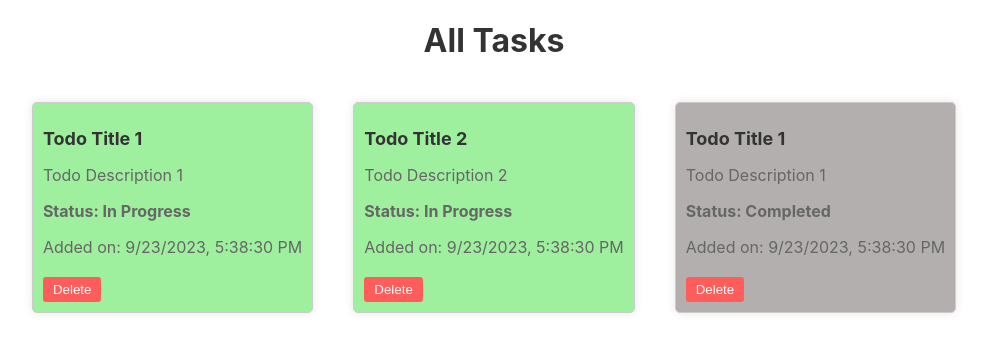
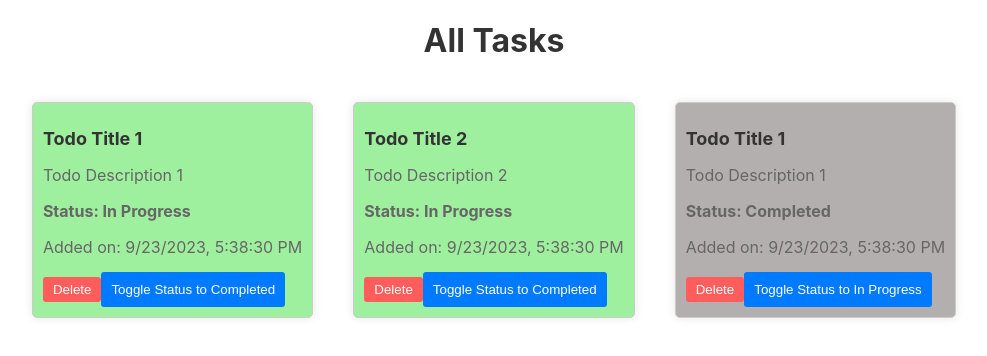
Before and after one commit to ridsashabbir/Listify, a React (Create React App) app in the folder listify/: page /alltasks in a window 1280 px wide. Shown: the top 356 px of the page, without its empty margins (146-1133 px from the left). Built offline with nearby package versions, Linux system fonts and the light colour scheme.

Commit message:
toggle status of each task

```diff
--- a/listify/src/Components/AllTasks.js
+++ b/listify/src/Components/AllTasks.js
@@ -8,7 +8,7 @@ function AllTasks() {
       title: "Todo Title 1",
       description: "Todo Description 1",
       status: "In Progress",
-      timestamp: new Date(), // Add a timestamp for each task
+      timestamp: new Date(),
     },
     {
       id: 2,
@@ -27,8 +27,21 @@ function AllTasks() {
   ]);
 
   const deleteTodo = (todoId) => {
-    // Use setTodos to remove the todo with the specified ID
     setTodos((prevTodos) => prevTodos.filter((todo) => todo.id !== todoId));
+  };
+
+  const toggleStatus = (todoId) => {
+    setTodos((prevTodos) =>
+      prevTodos.map((todo) =>
+        todo.id === todoId
+          ? {
+              ...todo,
+              status:
+                todo.status === "In Progress" ? "Completed" : "In Progress",
+            }
+          : todo
+      )
+    );
   };
 
   return (
@@ -54,6 +67,13 @@ function AllTasks() {
             >
               Delete
             </button>
+            <button
+              className="toggle-button"
+              onClick={() => toggleStatus(todo.id)}
+            >
+              Toggle Status to{" "}
+              {todo.status === "In Progress" ? "Completed" : "In Progress"}
+            </button>
           </div>
         ))}
       </div>
```
